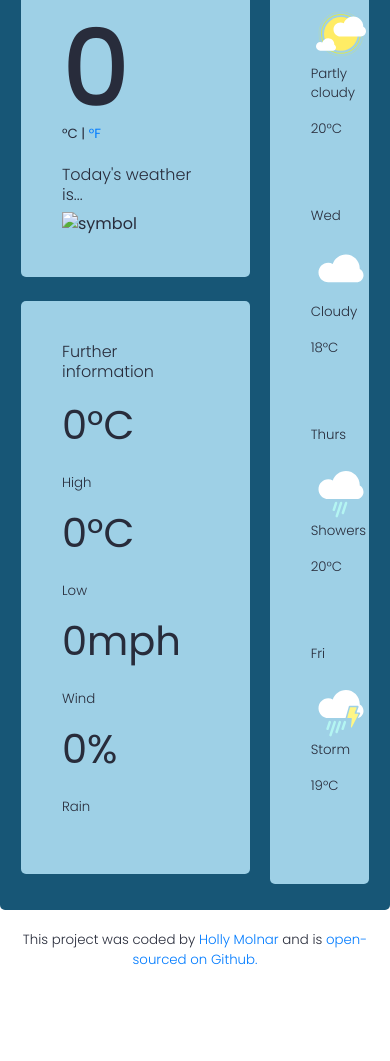
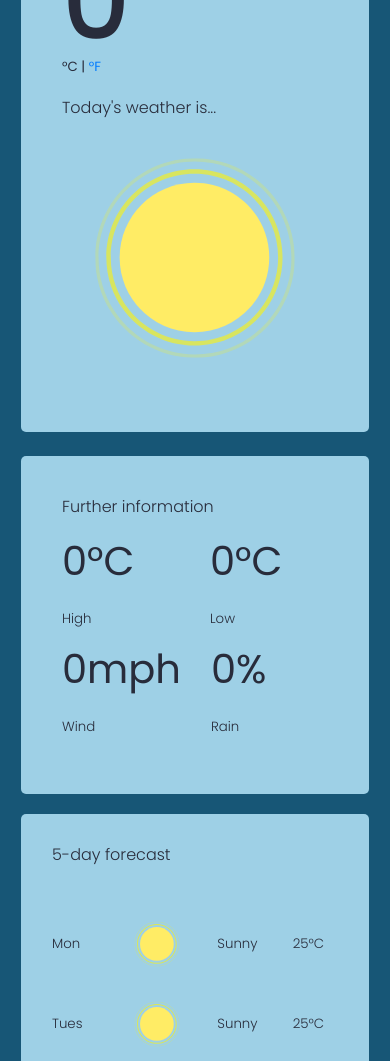
Before and after one commit to HFMolnar/my-weather-app, a plain HTML site: page index.html in a window 390 px wide. Shown: the part 454-1515 px from the top of the page. Before the commit the page ends 1460 px from the top, so only its background shows below. Drawn offline with nearby package versions, Linux system fonts and the light colour scheme.

Commit message:
Displayed and styled weekly forecast
Removed dummy data for HTML, injected into JS and ran a loop for each array item (day). Added a media query to move side bar below content at break point.

```diff
--- a/index.html
+++ b/index.html
@@ -22,7 +22,7 @@
   <body>
     <div class="container">
       <div class="row">
-        <div class="col-8 main-content">
+        <div class="col-12 col-xl-8 main-content">
           <section class="search">
             <form class="form-inline" id="search-form">
               <input
@@ -59,7 +59,12 @@
                 </h3>
               </div>
               <div class="col-sm-5">
-                <img src="" alt="symbol" class="large-symbol" id="main-icon" />
+                <img
+                  src="images/clear-day.svg"
+                  alt="symbol"
+                  class="large-symbol"
+                  id="main-icon"
+                />
               </div>
             </div>
           </section>
@@ -90,90 +95,11 @@
             </div>
           </section>
         </div>
-        <div class="col-4 side-br">
+        <div class="col-12 col-xl-4 side-bar-col">
           <section class="side-bar">
-            <h3 class="forecast">5-day forecast</h3>
-            <div class="row next-week">
-              <div class="col">
-                <p>Mon</p>
-              </div>
-              <div class="col">
-                <img
-                  src="images/clear-day.svg"
-                  alt="small-symbol"
-                  width="60px"
-                />
-              </div>
-              <div class="col">
-                <p>Sunny</p>
-              </div>
-              <div class="col">
-                <p>25°C</p>
-              </div>
-            </div>
-            <div class="row next-week">
-              <div class="col">
-                <p>Tues</p>
-              </div>
-              <div class="col">
-                <img
-                  src="images/partly-cloudy-day.svg"
-                  alt="small-symbol"
-                  width="60px"
-                />
-              </div>
-              <div class="col">
-                <p>Partly cloudy</p>
-              </div>
-              <div class="col">
-                <p>20°C</p>
-              </div>
-            </div>
-            <div class="row next-week">
-              <div class="col">
-                <p>Wed</p>
-              </div>
-              <div class="col">
-                <img src="images/cloudy.svg" alt="small-symbol" width="60px" />
-              </div>
-              <div class="col">
-                <p>Cloudy</p>
-              </div>
-              <div class="col">
-                <p>18°C</p>
-              </div>
-            </div>
-            <div class="row next-week">
-              <div class="col">
-                <p>Thurs</p>
-              </div>
-              <div class="col">
-                <img src="images/showers.svg" alt="small-symbol" width="60px" />
-              </div>
-              <div class="col">
-                <p>Showers</p>
-              </div>
-              <div class="col">
-                <p>20°C</p>
-              </div>
-            </div>
-            <div class="row next-week">
-              <div class="col">
-                <p>Fri</p>
-              </div>
-              <div class="col">
-                <img
-                  src="images/thunderstorm-showers.svg"
-                  alt="small-symbol"
-                  width="60px"
-                />
-              </div>
-              <div class="col">
-                <p>Storm</p>
-              </div>
-              <div class="col">
-                <p>19°C</p>
-              </div>
+            <h3 class="forecast-title">5-day forecast</h3>
+            <div class="row next-week-forecast" id="forecast">
+              <div class="col-12"></div>
             </div>
           </section>
         </div>
--- a/src/script.js
+++ b/src/script.js
@@ -101,6 +101,35 @@ function showCelsiusTemp(event) {
   todaysTemp.innerHTML = `${Math.round(celsiusTemperature)}°C`;
 }
 
+function displayForecast() {
+  let forecastElement = document.querySelector("#forecast .col-12");
+  let days = ["Mon", "Tues", "Wed", "Thurs", "Fri"];
+
+  let forecastHTML = "";
+  days.forEach(function (day) {
+    forecastHTML =
+      forecastHTML +
+      `<div class="row"><div class="col forecast-day">
+                <span>${day}</span>
+              </div>
+              <div class="col forecast-icon">
+                <img
+                  src="images/clear-day.svg"
+                  alt="small-symbol"
+                  width="60px"
+                />
+              </div>
+              <div class="col forecast-description">
+                Sunny
+              </div>
+              <div class="col forecast-temp">
+                25°C
+              </div></div>`;
+  });
+
+  forecastElement.innerHTML = forecastHTML;
+}
+
 let celsiusTemperature = null;
 
 let search = document.querySelector("#search-form");
@@ -111,6 +140,8 @@ tempF.addEventListener("click", showFahrenheitTemp);
 
 let tempC = document.querySelector("#celsius");
 tempC.addEventListener("click", showCelsiusTemp);
+
+displayForecast();
 
 //
 
--- a/src/style.css
+++ b/src/style.css
@@ -41,9 +41,19 @@ p {
   padding: 10px 10px 10px 20px;
 }
 
-.side-br {
+.side-bar-col {
   padding: 10px 20px 10px 10px;
 }
+
+@media screen and (max-width: 1200px) {
+  .main-content {
+    padding-right: 20px;
+  }
+  .side-bar-col {
+    padding-left: 20px;
+  }
+}
+
 .todays-weather,
 .more-info {
   background-color: #9ed0e6;
@@ -68,11 +78,18 @@ p {
   border: solid 1px transparent;
   border-radius: 5px;
 }
-.forecast {
-  padding: 10px;
+.forecast-title {
+  margin-bottom: 40px;
 }
-.next-week {
-  padding: 10px 0 41px 10px;
+.next-week-forecast {
+  align-items: center;
+}
+.next-week-forecast .col {
+  padding: 10px 15px;
+  font-size: 10pt;
+  font-weight: 300;
+
+  display: flex;
   align-items: center;
 }
 .units {
```
